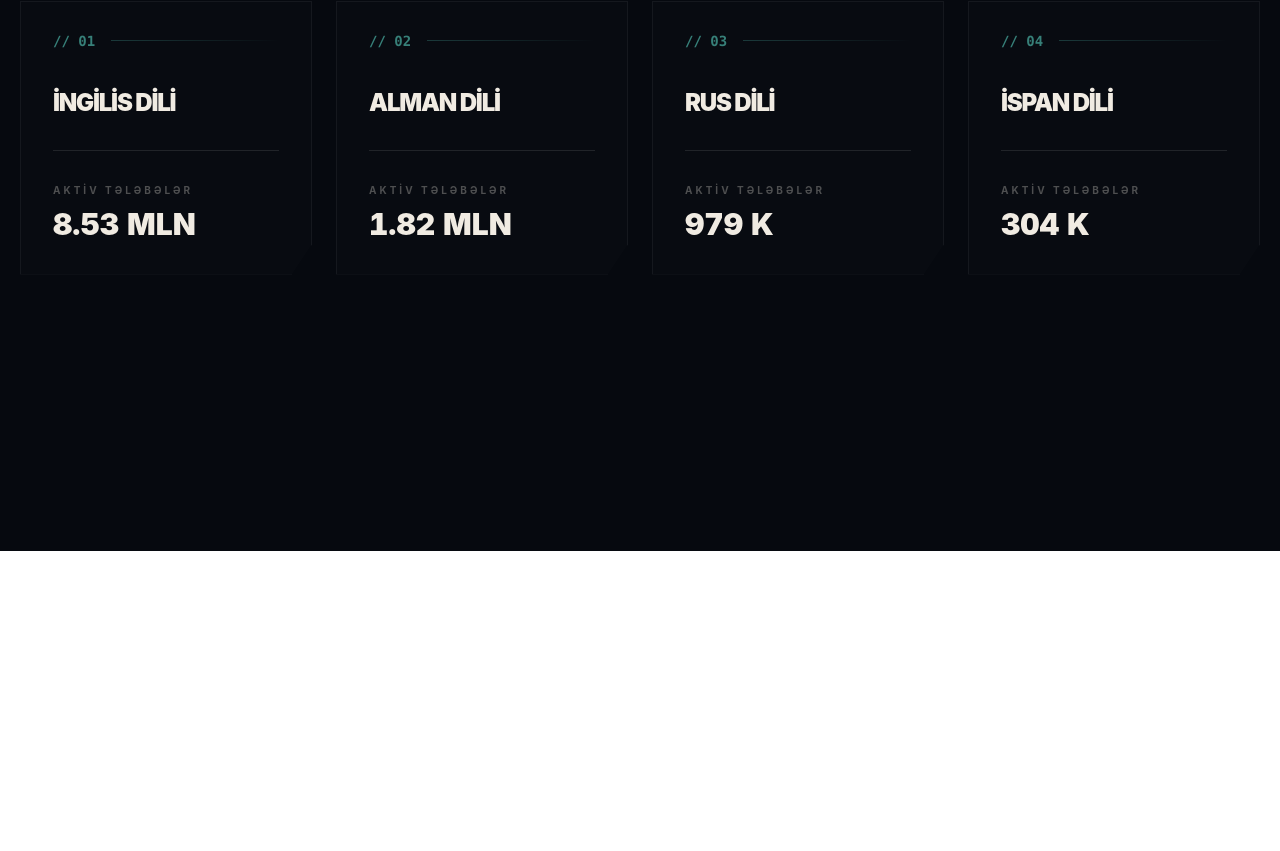
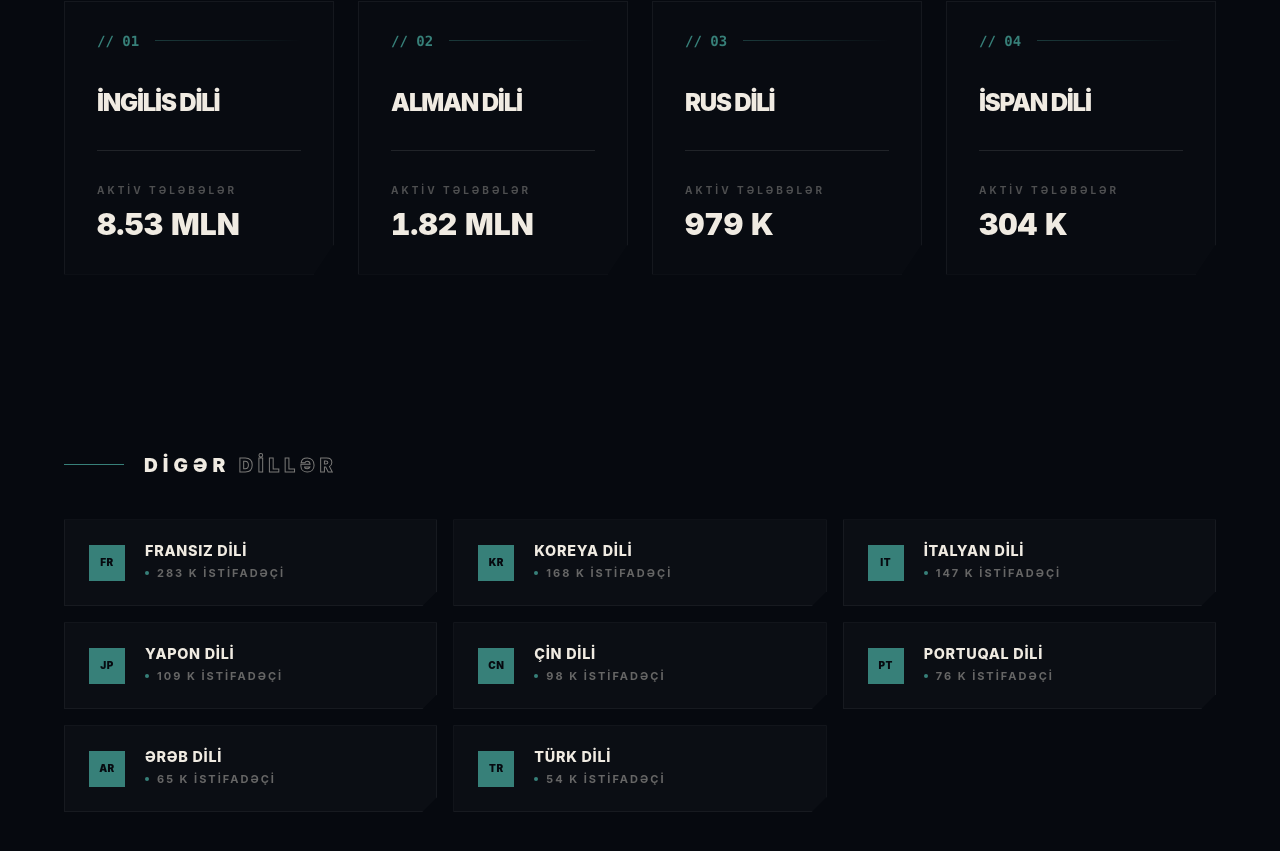
Before and after one commit to DashginAsgarli/next-you-new, a React (Vite) app: page /language in a window 1280 px wide. Shown: the part 1049-1900 px from the top of the page. Before the commit the page ends 1600 px from the top, so only its background shows below. Built offline with nearby package versions, Linux system fonts and the light colour scheme.

Commit message:
feat: implement OtherLanguages component for additional language options

```diff
--- /dev/null
+++ b/src/components/language/OtherLanguagesList.jsx
@@ -0,0 +1,83 @@
+import React from 'react';
+import { Swiper, SwiperSlide } from 'swiper/react';
+import { Grid, Autoplay } from 'swiper/modules';
+
+import 'swiper/css';
+import 'swiper/css/grid';
+
+function OtherLanguages() {
+    const otherLang = [
+        { name: 'FRANSIZ DİLİ', students: '283 K', code: 'FR' },
+        { name: 'KOREYA DİLİ', students: '168 K', code: 'KR' },
+        { name: 'İTALYAN DİLİ', students: '147 K', code: 'IT' },
+        { name: 'YAPON DİLİ', students: '109 K', code: 'JP' },
+        { name: 'ÇİN DİLİ', students: '98 K', code: 'CN' },
+        { name: 'PORTUQAL DİLİ', students: '76 K', code: 'PT' },
+        { name: 'ƏRƏB DİLİ', students: '65 K', code: 'AR' },
+        { name: 'TÜRK DİLİ', students: '54 K', code: 'TR' }
+    ];
+
+    const LangCard = ({ lang }) => (
+        <div className="group relative bg-white/2 border border-white/5 p-4 md:p-6 transition-all duration-300 ease-out
+                        hover:bg-[#378079]/8 hover:border-[#378079] hover:translate-x-1.5 h-full flex items-center
+                        [clip-path:polygon(0_0,100%_0,100%_calc(100%-15px),calc(100%-15px)_100%,0_100%)]">
+            <div className="flex items-center gap-4 md:gap-5">
+                <div className="w-8 md:w-9 md:h-9 bg-[#378079] text-[#06090f] text-[9px] md:text-[10px] font-black flex items-center justify-center tracking-wider shrink-0">
+                    {lang.code}
+                </div>
+
+                <div className="flex flex-col">
+                    <h4 className="text-[0.8rem] md:text-[0.9rem] font-extrabold tracking-wider leading-none m-0 text-[#f0ebe2]">
+                        {lang.name}
+                    </h4>
+                    <div className="text-[9px] md:text-[11px] text-[#f0ebe2]/40 mt-1.5 flex items-center gap-2 tracking-[1px] md:tracking-[2px] font-bold uppercase">
+                        <span className="w-1 h-1 bg-[#378079] rounded-full"></span>
+                        {lang.students} İSTİFADƏÇİ
+                    </div>
+                </div>
+            </div>
+
+            <div className="absolute bottom-2 right-2 w-2.5 h-2.5 border-r border-b border-[#378079] opacity-0 group-hover:opacity-100 transition-opacity"></div>
+        </div>
+    );
+
+    return (
+        <section className="bg-[#06090f] py-16 px-6 md:px-10 lg:px-16 overflow-x-hidden">
+            <div className="max-w-300 mx-auto">
+
+                <div className="flex items-center gap-5 mb-10">
+                    <div className="w-10 md:w-15 h-px bg-[#378079]"></div>
+                    <h3 className="text-[1rem] md:text-[1.2rem] font-black tracking-[3px] md:tracking-[5px] uppercase text-[#f0ebe2]">
+                        DİGƏR <span className="text-transparent [-webkit-text-stroke:1px_rgba(240,235,226,0.5)]">DİLLƏR</span>
+                    </h3>
+                </div>
+
+                <div className="md:hidden">
+                    <Swiper
+                        modules={[Grid, Autoplay]}
+                        slidesPerView={1.1}
+                        grid={{ rows: 3, fill: 'row' }}
+                        spaceBetween={10}
+                        autoplay={{ delay: 4000 }}
+                        className="overflow-visible! h-70"
+                    >
+                        {otherLang.map((lang, index) => (
+                            <SwiperSlide key={index} className="h-auto">
+                                <LangCard lang={lang} />
+                            </SwiperSlide>
+                        ))}
+                    </Swiper>
+                </div>
+
+                <div className="hidden md:grid md:grid-cols-2 lg:grid-cols-3 gap-4">
+                    {otherLang.map((lang, index) => (
+                        <LangCard key={index} lang={lang} />
+                    ))}
+                </div>
+
+            </div>
+        </section>
+    );
+}
+
+export default OtherLanguages;
--- a/src/components/language/PopularLanguages.jsx
+++ b/src/components/language/PopularLanguages.jsx
@@ -13,7 +13,7 @@ function PopularLanguages() {
     ];
 
     return (
-        <section className="bg-[#06090f] py-24 px-5 text-[#f0ebe2] min-h-screen font-sans selection:bg-[#378079]/30">
+        <section className="bg-[#06090f] py-24 px-6 md:px-10 lg:px-16 text-[#f0ebe2]  font-sans selection:bg-[#378079]/30 overflow-x-hidden">
 
             <div className="text-center mb-20">
                 <h2 className="text-[clamp(2.5rem,6vw,4rem)] font-black tracking-[-3px] m-0 uppercase leading-[0.9]">
--- a/src/pages/LanguagePage.jsx
+++ b/src/pages/LanguagePage.jsx
@@ -1,6 +1,7 @@
 import React from 'react'
 import LangTerminal from '../components/language/LangTerminal'
 import PopularLanguages from '../components/language/PopularLanguages'
+import OtherLanguagesList from '../components/language/OtherLanguagesList'
 
 
 function LanguagePage() {
@@ -8,6 +9,7 @@ function LanguagePage() {
         <>
             <LangTerminal />
             <PopularLanguages />
+            <OtherLanguagesList />
 
         </>
     )
```
